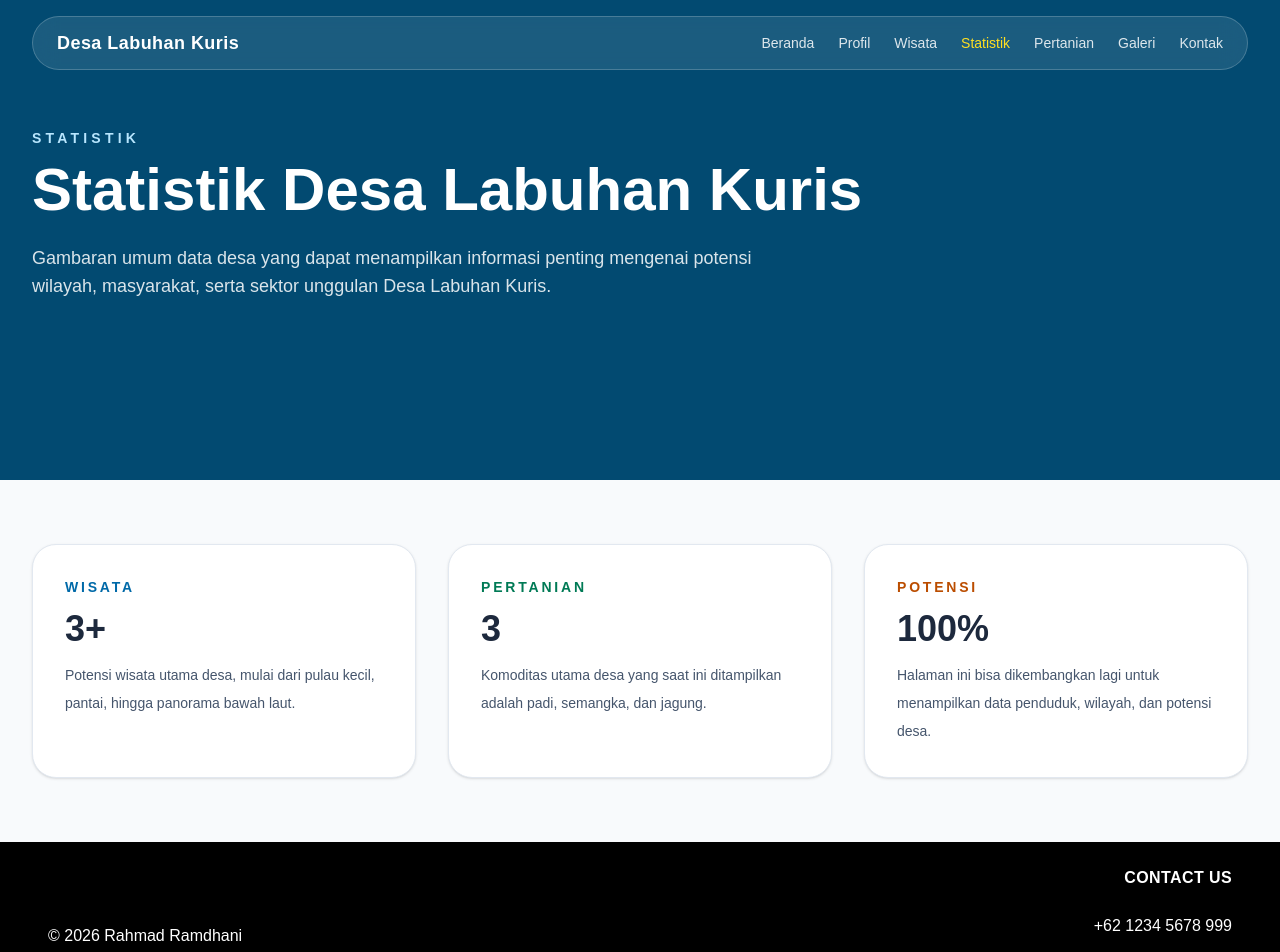
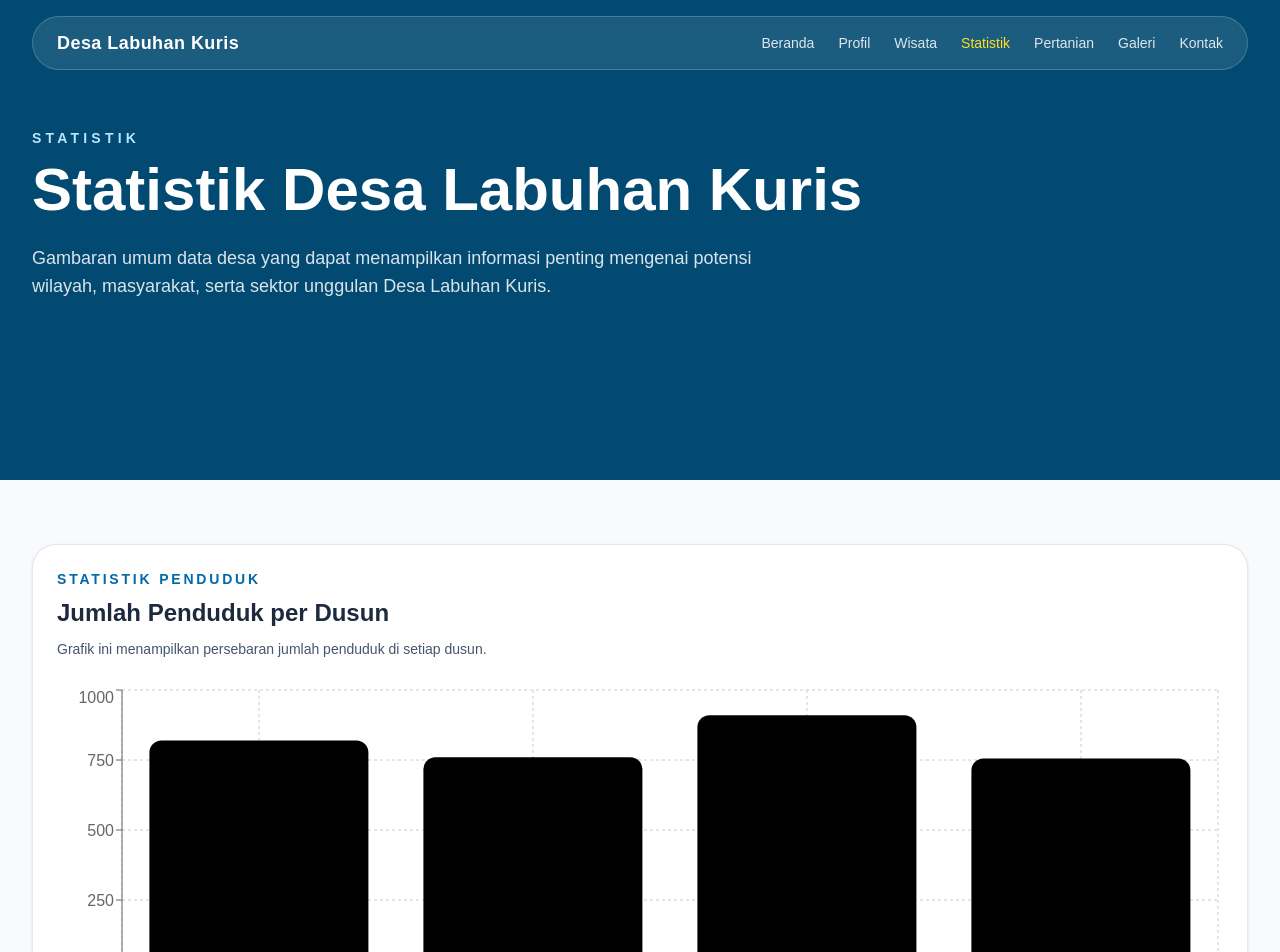
Before and after one commit to dhaniverdant/labuhan-kuris, a Next.js app: page /statistik in a window 1280 px wide. Shown: the top 952 px of the page. Built offline with nearby package versions, Linux system fonts and the light colour scheme.

Commit message:
use dummy data for stats chart

```diff
--- a/app/statistik/page.tsx
+++ b/app/statistik/page.tsx
@@ -1,4 +1,5 @@
 import PageHero from '@/components/page-hero';
+import PopulationBarChart from '@/components/charts/population-bar-chart';
 
 export default function StatistikPage() {
   return (
@@ -10,37 +11,7 @@ export default function StatistikPage() {
       />
 
       <section className="mx-auto max-w-7xl px-6 py-16 lg:px-8">
-        <div className="grid gap-8 md:grid-cols-3">
-          <article className="rounded-3xl border border-slate-200 bg-white p-8 shadow-sm">
-            <p className="text-sm font-semibold uppercase tracking-[0.2em] text-sky-700">
-              Wisata
-            </p>
-            <h2 className="mt-3 text-4xl font-bold">3+</h2>
-            <p className="mt-3 text-sm leading-7 text-slate-600">
-              Potensi wisata utama desa, mulai dari pulau kecil, pantai, hingga panorama bawah laut.
-            </p>
-          </article>
-
-          <article className="rounded-3xl border border-slate-200 bg-white p-8 shadow-sm">
-            <p className="text-sm font-semibold uppercase tracking-[0.2em] text-emerald-700">
-              Pertanian
-            </p>
-            <h2 className="mt-3 text-4xl font-bold">3</h2>
-            <p className="mt-3 text-sm leading-7 text-slate-600">
-              Komoditas utama desa yang saat ini ditampilkan adalah padi, semangka, dan jagung.
-            </p>
-          </article>
-
-          <article className="rounded-3xl border border-slate-200 bg-white p-8 shadow-sm">
-            <p className="text-sm font-semibold uppercase tracking-[0.2em] text-amber-700">
-              Potensi
-            </p>
-            <h2 className="mt-3 text-4xl font-bold">100%</h2>
-            <p className="mt-3 text-sm leading-7 text-slate-600">
-              Halaman ini bisa dikembangkan lagi untuk menampilkan data penduduk, wilayah, dan potensi desa.
-            </p>
-          </article>
-        </div>
+        <PopulationBarChart />
       </section>
     </main>
   );
--- /dev/null
+++ b/components/charts/population-bar-chart.tsx
@@ -0,0 +1,40 @@
+'use client';
+
+import {
+  Bar,
+  BarChart,
+  CartesianGrid,
+  ResponsiveContainer,
+  Tooltip,
+  XAxis,
+  YAxis,
+} from 'recharts';
+import { pendudukPerDusun } from '@/data/statistik';
+
+export default function PopulationBarChart() {
+  return (
+    <div className="rounded-3xl border border-slate-200 bg-white p-6 shadow-sm">
+      <div className="mb-6">
+        <p className="text-sm font-semibold uppercase tracking-[0.2em] text-sky-700">
+          Statistik Penduduk
+        </p>
+        <h2 className="mt-2 text-2xl font-bold">Jumlah Penduduk per Dusun</h2>
+        <p className="mt-2 text-sm leading-6 text-slate-600">
+          Grafik ini menampilkan persebaran jumlah penduduk di setiap dusun.
+        </p>
+      </div>
+
+      <div className="h-80 w-full">
+        <ResponsiveContainer width="100%" height="100%">
+          <BarChart data={pendudukPerDusun}>
+            <CartesianGrid strokeDasharray="3 3" />
+            <XAxis dataKey="name" />
+            <YAxis />
+            <Tooltip />
+            <Bar dataKey="penduduk" radius={[12, 12, 0, 0]} />
+          </BarChart>
+        </ResponsiveContainer>
+      </div>
+    </div>
+  );
+}
--- /dev/null
+++ b/data/statistik.ts
@@ -0,0 +1,42 @@
+export const statistikSummary = [
+  {
+    label: 'Jumlah Penduduk',
+    value: 3245,
+    suffix: 'Jiwa',
+  },
+  {
+    label: 'Jumlah KK',
+    value: 980,
+    suffix: 'KK',
+  },
+  {
+    label: 'Luas Wilayah',
+    value: 12.5,
+    suffix: 'Km²',
+  },
+  {
+    label: 'Jumlah Dusun',
+    value: 9,
+    suffix: 'Dusun',
+  },
+];
+
+export const pendudukPerDusun = [
+  { name: 'Dusun 1', penduduk: 820 },
+  { name: 'Dusun 2', penduduk: 760 },
+  { name: 'Dusun 3', penduduk: 910 },
+  { name: 'Dusun 4', penduduk: 755 },
+];
+
+export const danaDesa = [
+  { name: 'Infrastruktur', anggaran: 250, realisasi: 210 },
+  { name: 'Pemberdayaan', anggaran: 180, realisasi: 150 },
+  { name: 'Sosial', anggaran: 120, realisasi: 100 },
+  { name: 'Pertanian', anggaran: 160, realisasi: 140 },
+];
+
+export const hasilPertanian = [
+  { name: 'Padi', hasil: 120 },
+  { name: 'Semangka', hasil: 80 },
+  { name: 'Jagung', hasil: 95 },
+];
```
